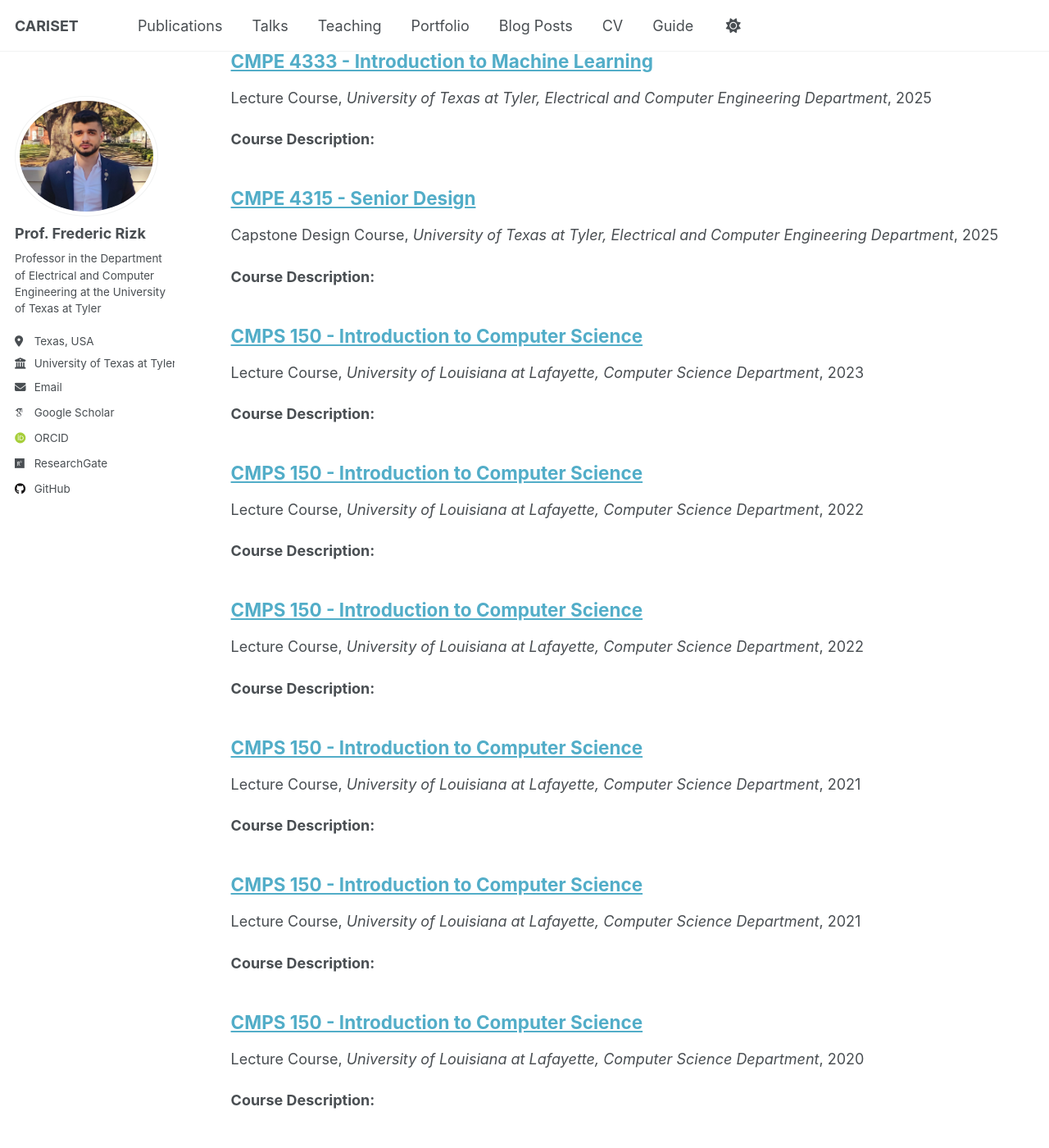
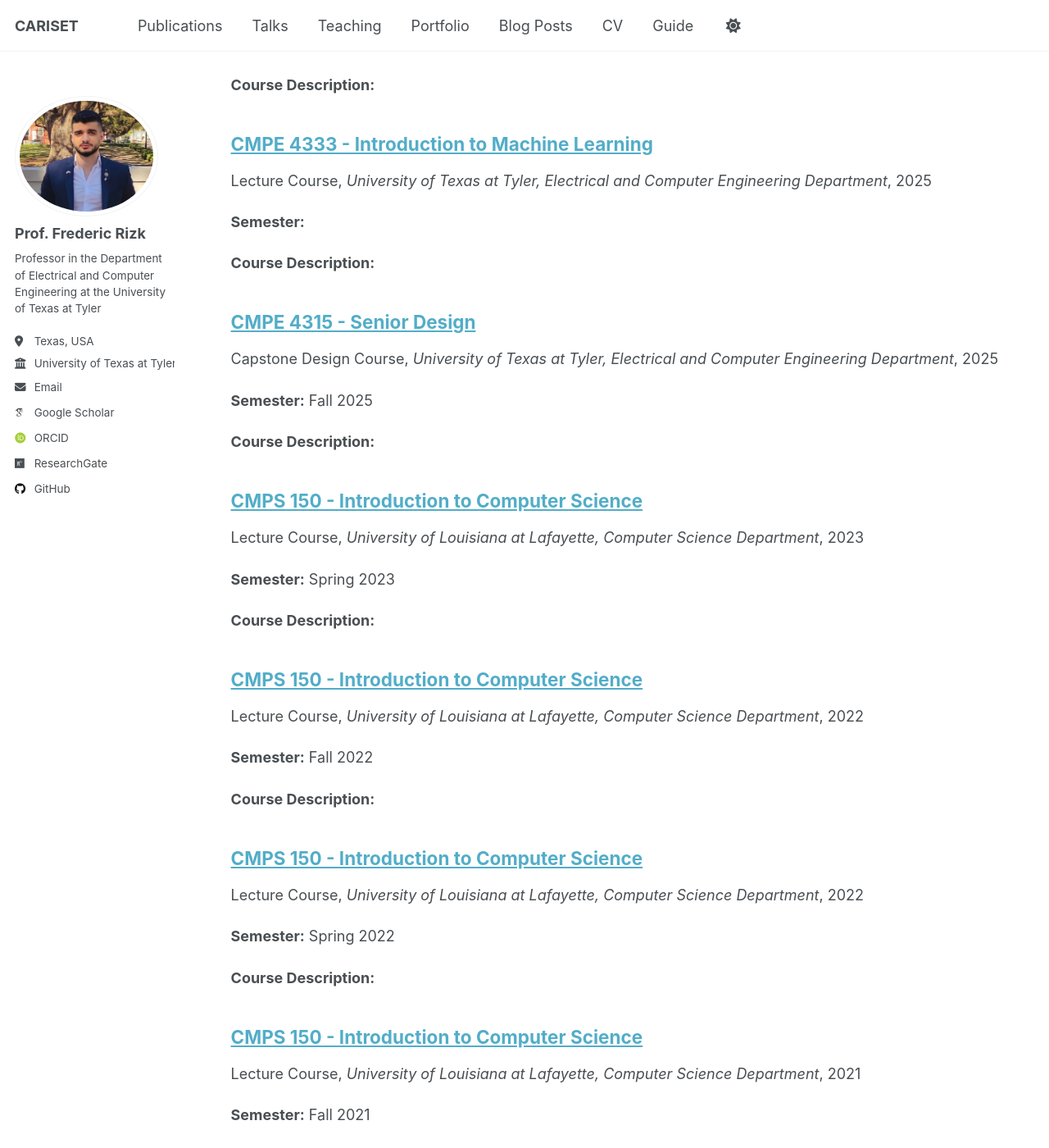
Before and after one commit to FredericRizk/CARISET.github.io, a Jekyll site: the page built from _pages/teaching.html, in a window 1280 px wide and 1400 px high, scrolled down 446 px. Shown: the whole window at 82% size. Built offline with Jekyll 4.4.1, drawn with Linux system fonts in a browser that asks for light colours; some web fonts are replaced; a script that is not in the unit is left out; some of the changed text lies outside the part shown.

Commit message:
Update archive-single.html

```diff
--- a/_includes/archive-single.html
+++ b/_includes/archive-single.html
@@ -28,7 +28,8 @@
 
     <h2 class="archive__item-title" itemprop="headline">
       {% if post.link %}
-        <a href="{{ post.link }}">{{ title }}</a> <a href="{{ base_path }}{{ post.url }}" rel="permalink"><i class="fa fa-link" aria-hidden="true" title="permalink"></i><span class="sr-only">Permalink</span></a>
+        <a href="{{ post.link }}">{{ title }}</a>
+        <a href="{{ base_path }}{{ post.url }}" rel="permalink"><i class="fa fa-link" aria-hidden="true" title="permalink"></i><span class="sr-only">Permalink</span></a>
       {% else %}
         <a href="{{ base_path }}{{ post.url }}" rel="permalink">{{ title }}</a>
       {% endif %}
@@ -40,16 +41,24 @@
 
     {% if post.collection == 'teaching' %}
       <p> {{ post.type }}, <i>{{ post.venue }}</i>, {{ post.date | default: "1900-01-01" | date: "%Y" }} </p>
+      <!-- Display Semester and Year -->
+      <p><strong>Semester:</strong> {{ post.semester }} {{ post.year }}</p>
     {% elsif post.collection == 'publications' %}
       <p>Published in <i>{{ post.venue }}</i>, {{ post.date | default: "1900-01-01" | date: "%Y" }} </p>
     {% elsif post.date %}
      <p class="page__date"><strong><i class="fa fa-fw fa-calendar" aria-hidden="true"></i> {{ site.data.ui-text[site.locale].date_label | default: "Published:" }}</strong> <time datetime="{{ post.date | default: "1900-01-01" | date_to_xmlschema }}">{{ post.date | default: "1900-01-01" | date: "%B %d, %Y" }}</time></p>
     {% endif %}
 
-    {% if post.excerpt and site.read_more != 'enabled' %}
+    <!-- Only show the course description if on the individual course page -->
+    {% if page.url == post.url %}
+      <div class="archive__item-description">
+        <p>{{ post.content | markdownify }}</p>
+      </div>
+    {% else %}
+      <!-- On the main teaching page, we only show the excerpt (brief description) -->
+      {% if post.excerpt %}
         <p class="archive__item-excerpt" itemprop="description">{{ post.excerpt | markdownify }}</p>
-    {% elsif post.excerpt and site.read_more == 'enabled' %}
-    <p class="archive__item-excerpt" itemprop="description"><p>{{ post.excerpt | markdownify | remove: '<p>' | remove: '</p>' }}<strong><a href="{{ base_path }}{{ post.url }}" rel="permalink"> Read more</a></strong></p></p>
+      {% endif %}
     {% endif %}
 
     {% if post.citation and post.paperurl and post.slidesurl and post.bibtexurl %}
```
Lines whose indentation alone changed are shown as unchanged.
